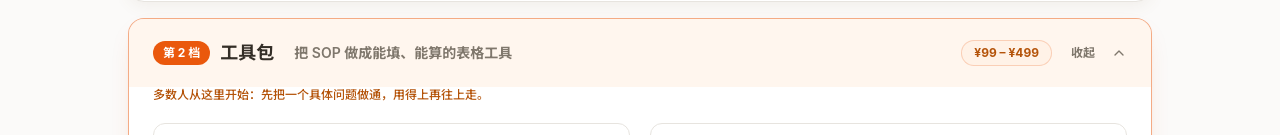
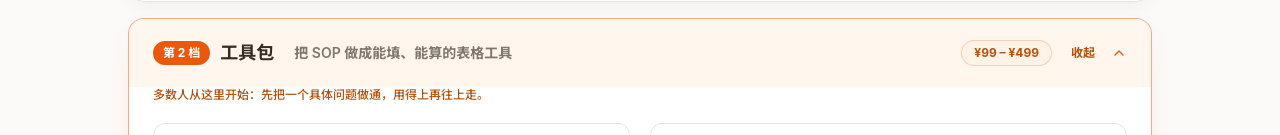
Before and after one commit to JinyouMate/qp, a Next.js app: page /products in a window 1280 px wide. Shown: the part 484-619 px from the top of the page. Built offline with nearby package versions, Linux system fonts and the light colour scheme; no server answers; a web font is replaced by a local one.

Commit message:
style(products): 第2档展开控件收口为品牌橙，其余档位保持次级

```diff
--- a/components/site/tier-accordion.tsx
+++ b/components/site/tier-accordion.tsx
@@ -90,7 +90,8 @@ export function TierAccordion({
             <AccordionTrigger
               className={cn(
                 "px-5 py-4 hover:no-underline sm:px-6 sm:py-5",
-                featured && "bg-brand-orange-soft/70"
+                featured &&
+                  "bg-brand-orange-soft/70 [&>svg]:text-brand-orange"
               )}
             >
               <div className="flex flex-1 flex-wrap items-center gap-x-4 gap-y-2 sm:flex-nowrap sm:gap-5">
@@ -121,7 +122,12 @@ export function TierAccordion({
                   {TIERS[tier].range}
                 </span>
 
-                <span className="hidden shrink-0 text-xs text-muted-foreground lg:inline">
+                <span
+                  className={cn(
+                    "hidden shrink-0 text-xs lg:inline",
+                    featured ? "font-semibold text-brand-orange-ink" : "text-muted-foreground"
+                  )}
+                >
                   {open ? "收起" : "展开"}
                 </span>
               </div>
```
